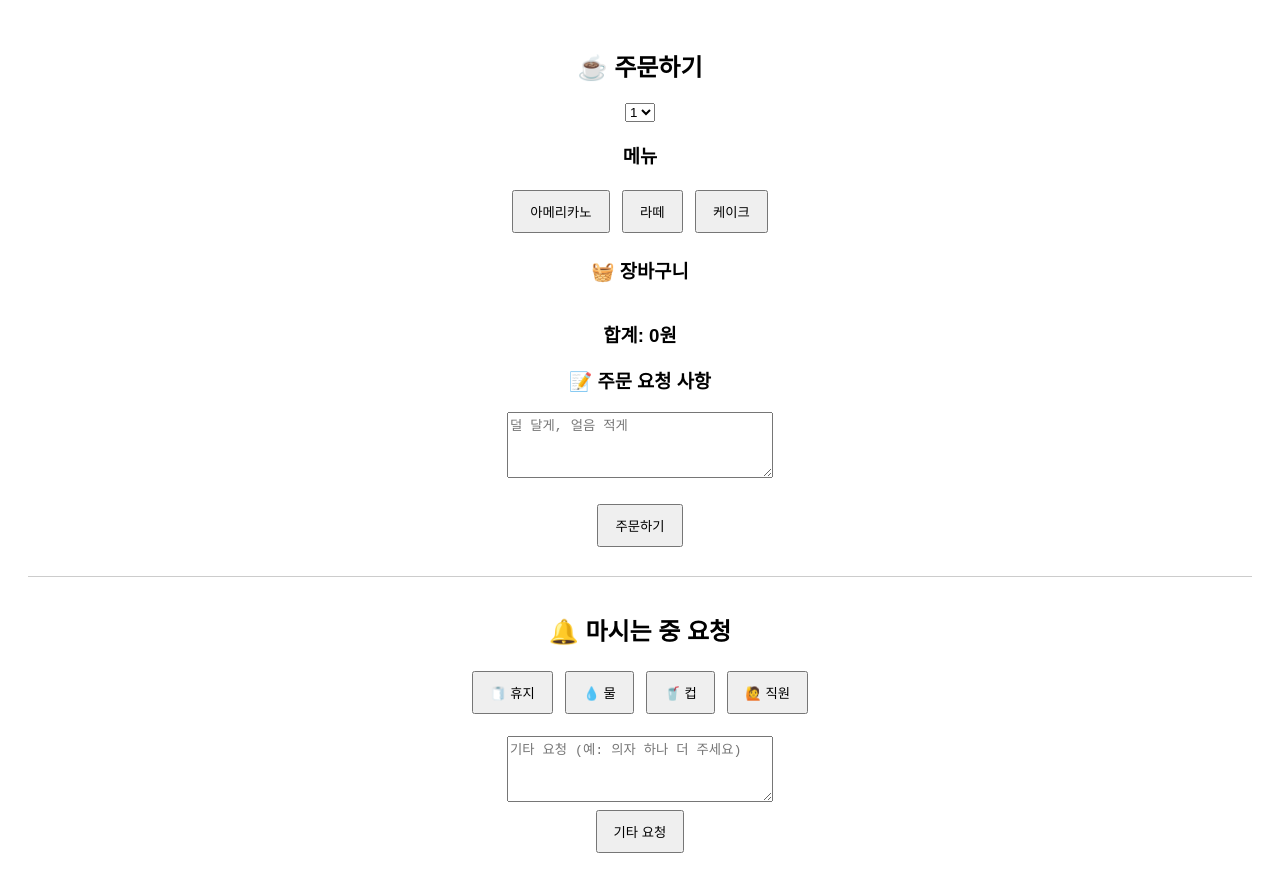
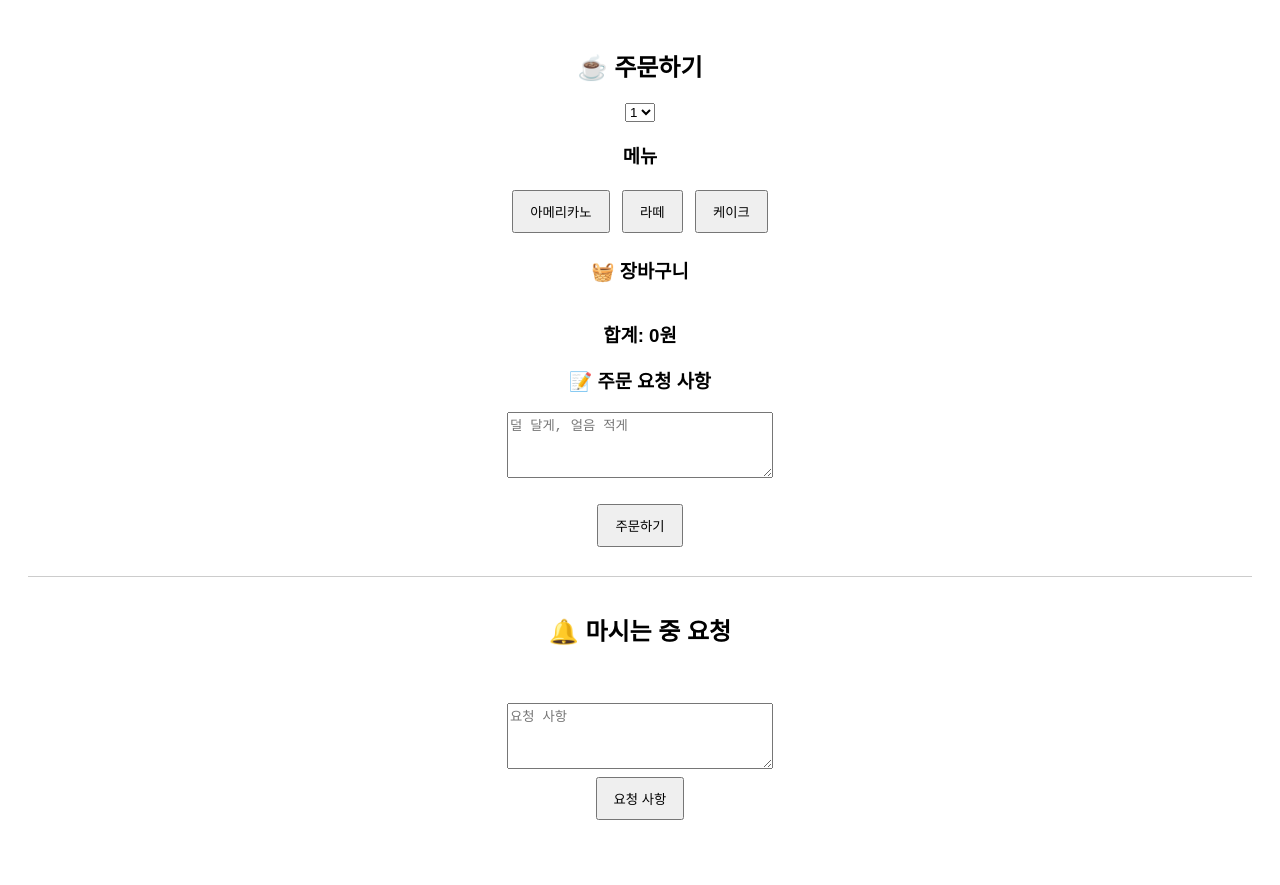
Before and after one commit to jw-astro09/8-class-cafe, a plain HTML site: page index.html in a window 1280 px wide. After the commit the page ends 852 px from the top, so only its background shows below. Drawn offline with Linux system fonts and the light colour scheme.

Commit message:
Update index.html

```diff
--- a/index.html
+++ b/index.html
@@ -38,15 +38,10 @@ textarea { width: 260px; height: 60px; }
 <div class="section">
 <h2>🔔 마시는 중 요청</h2>
 
-<button onclick="sendService('휴지 주세요')">🧻 휴지</button>
-<button onclick="sendService('물 주세요')">💧 물</button>
-<button onclick="sendService('컵 추가요')">🥤 컵</button>
-<button onclick="sendService('직원 호출')">🙋 직원</button>
-
 <br><br>
-<textarea id="serviceText" placeholder="기타 요청 (예: 의자 하나 더 주세요)"></textarea>
+<textarea id="serviceText" placeholder="요청 사항"></textarea>
 <br>
-<button onclick="sendCustomService()">기타 요청</button>
+<button onclick="sendCustomService()">요청 사항</button>
 </div>
 
 <script src="https://www.gstatic.com/firebasejs/9.23.0/firebase-app-compat.js"></script>
```
